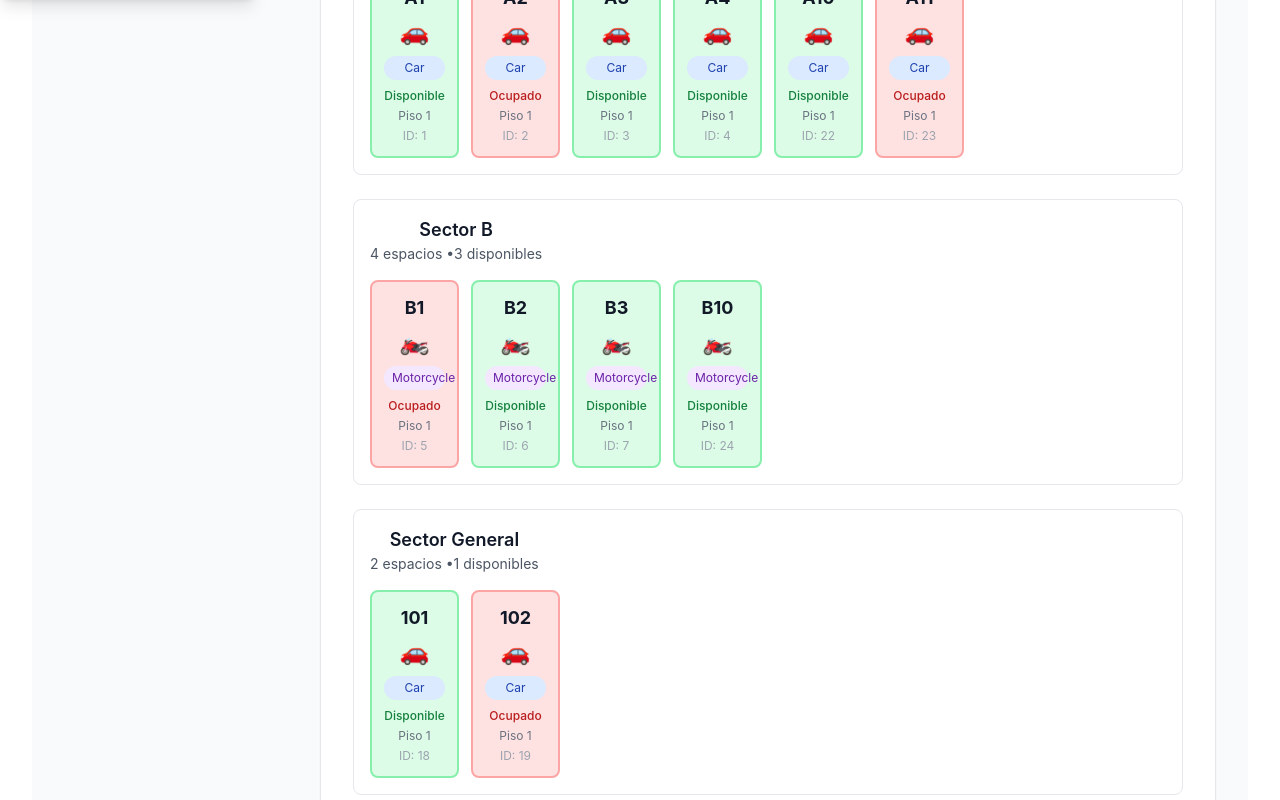
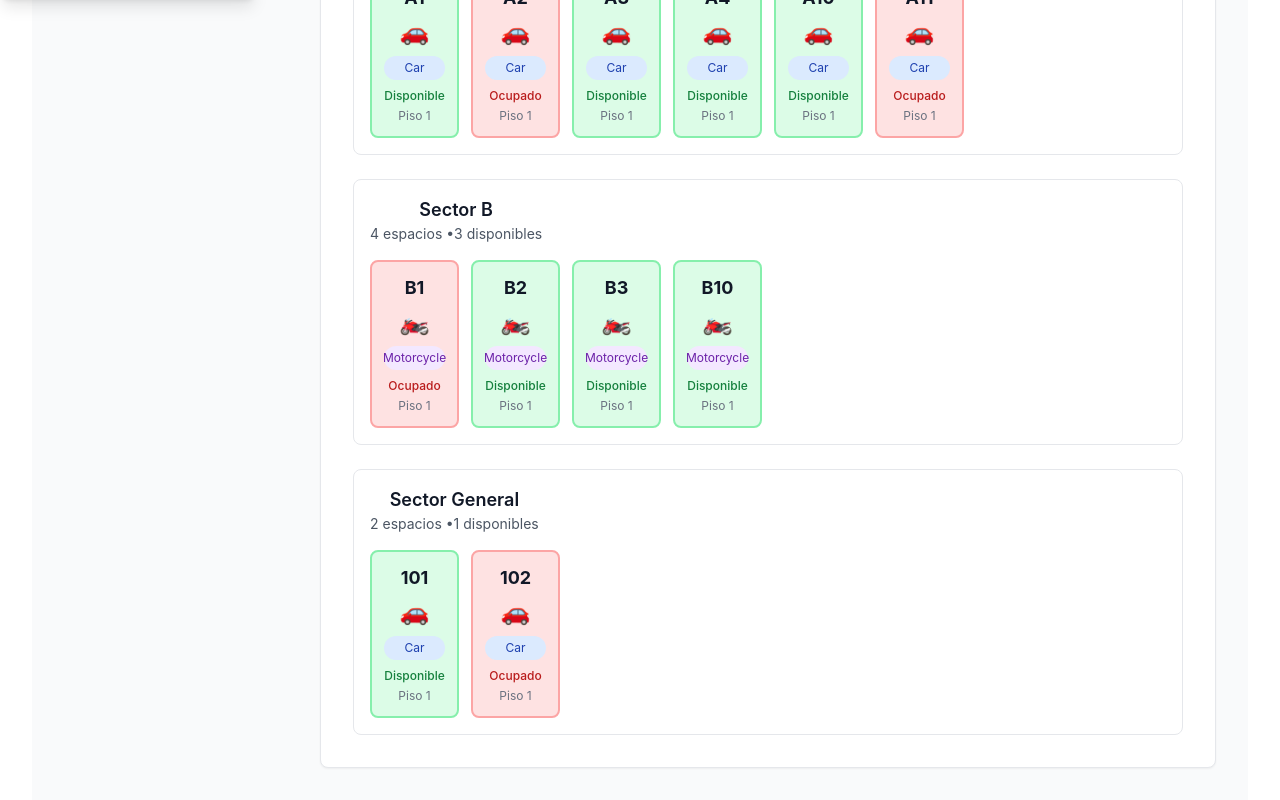
Before and after one commit to mdaneri98/pf-parkingmanagment, a React (Vite) app in the folder managment-frontend/: page / in a window 1280 px wide. Shown: the part 800-1600 px from the top of the page. Built offline with nearby package versions, Linux system fonts and the light colour scheme.

Commit message:
modified view for slot card

```diff
--- a/managment-frontend/src/components/molecules/SlotCard.tsx
+++ b/managment-frontend/src/components/molecules/SlotCard.tsx
@@ -54,7 +54,7 @@ const SlotCard = ({ spot, onClick }: SlotCardProps) => {
         {getVehicleTypeIcon(spot.vehicle_type)}
       </div>
 
-      <div className={`text-xs px-2 py-1 rounded-full ${getVehicleTypeColor(spot.vehicle_type)}`}>
+      <div className={`text-xs px-2 py-1 rounded-full flex justify-center items-center ${getVehicleTypeColor(spot.vehicle_type)}`}>
         {spot.vehicle_type}
       </div>
 
@@ -66,9 +66,6 @@ const SlotCard = ({ spot, onClick }: SlotCardProps) => {
         Piso {spot.floor}
       </div>
 
-      <div className="text-xs text-gray-400 mt-1">
-        ID: {spot.id}
-      </div>
     </div>
   );
 };
--- a/managment-frontend/src/components/molecules/SlotModal.tsx
+++ b/managment-frontend/src/components/molecules/SlotModal.tsx
@@ -20,7 +20,7 @@ const SlotModal = ({ isOpen, onClose, spot, parkingLotId, onSave, onDelete }: Sl
   const [errors, setErrors] = useState<Record<string, string>>({});
 
   const vehicleTypes = ['Car', 'Motorcycle', 'Truck', 'Van'];
-  const floors = ['1', '2', '3', '4', '5'];
+  const floors = ['1', '2', '3', '4'];
 
   useEffect(() => {
     if (spot) {
```
